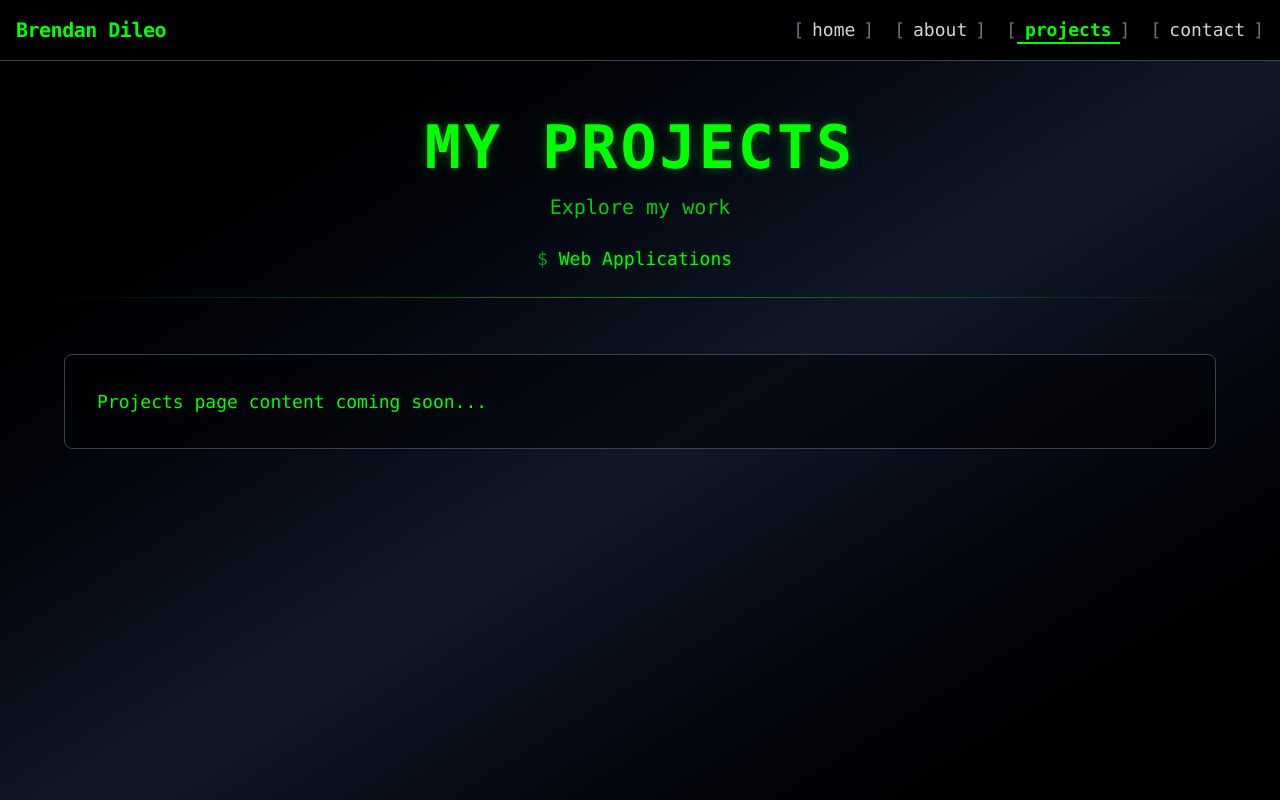
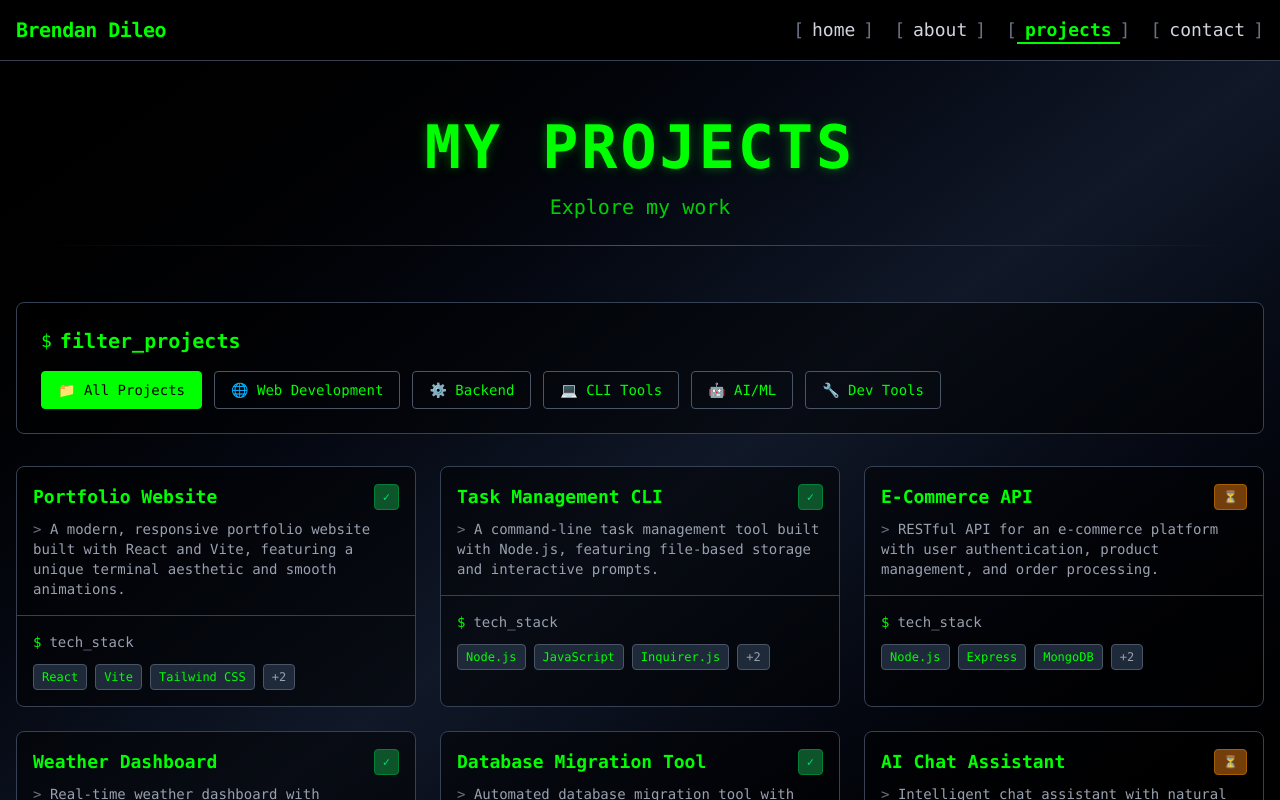
Before and after one commit to brendanddev/brendans-website, a React (Vite) app in the folder frontend/: page /projects in a window 1280 px wide. Shown: the top 800 px of the page. Built offline with nearby package versions, Linux system fonts and the light colour scheme.

Commit message:
Implement CategoryFilter and update Projects page to use reusable components

```diff
--- a/frontend/src/components/Projects/CategoryFilter.jsx
+++ b/frontend/src/components/Projects/CategoryFilter.jsx
@@ -3,5 +3,36 @@
  * @file CategoryFilter.jsx
  * @author Brendan Dileo, June 2025
  *
- *
+ * Renders the category filter buttons for the Projects page.
  */
+
+
+const CategoryFilter = ({ categories, selectedCategory, onSelectCategory }) => {
+  return (
+    <div className="mb-8">
+      <div className="bg-black/50 border border-gray-700 rounded-lg p-6">
+        <div className="flex items-center gap-2 mb-4">
+          <span className="text-[#00ff00] font-mono text-lg">$</span>
+          <h2 className="text-[#00ff00] font-mono text-xl font-bold">filter_projects</h2>
+        </div>
+        <div className="flex flex-wrap gap-3">
+          {categories.map(category => (
+            <button
+              key={category.key}
+              onClick={() => onSelectCategory(category.key)}
+              className={`px-4 py-2 rounded border font-mono text-sm transition-colors duration-300 ${
+                selectedCategory === category.key
+                  ? 'bg-[#00ff00] text-black border-[#00ff00]'
+                  : 'bg-transparent text-[#00ff00] border-gray-600 hover:border-[#00ff00] hover:bg-[#00ff00]/10'
+              }`}
+            >
+              {category.icon} {category.label}
+            </button>
+          ))}
+        </div>
+      </div>
+    </div>
+  );
+};
+
+export default CategoryFilter;
--- a/frontend/src/components/Projects/ProjectsGrid.jsx
+++ b/frontend/src/components/Projects/ProjectsGrid.jsx
@@ -8,8 +8,9 @@
 
 
 import { motion, AnimatePresence } from 'framer-motion';
-import ProjectCard from './ProjectCard';
-import { containerVariants } from './motionVariants';
+import { containerVariants } from '../../animations/projectsVariants';
+
+import ProjectCard from './ProjectsCard';
 
 
 const ProjectsGrid = ({ projects, onSelectProject, projectCardVariants }) => {
--- a/frontend/src/pages/About.jsx
+++ b/frontend/src/pages/About.jsx
@@ -6,24 +6,22 @@
  * The About page for my portfolio website
 */
 
+
+import { useState } from 'react';
+import { motion } from 'framer-motion';
+import { educationData, skillsData } from '../data/aboutData';
+import { containerVariants, itemVariants } from '../animations/aboutVariants';
+
 import Header from '../components/Header';
 import EducationSection from '../components/About/EducationSection';
 import SkillsSection from '../components/About/SkillsSection';
 import ResumeSection from '../components/About/ResumeSection';
 import AboutMeSection from '../components/About/AboutSection';
 import AboutModal from '../components/About/AboutModal';
-import { educationData, skillsData } from '../data/aboutData';
+
 
 const About = () => {
   const [isModalOpen, setIsModalOpen] = useState(false);
-
-
-  const containerVariants = {
-    hidden: { opacity: 0 },
-    visible: { opacity: 1, transition: { staggerChildren: 0.2 } }
-  };
-
-  const itemVariants = { hidden: { opacity: 0, y: 20 }, visible: { opacity: 1, y: 0 } };
 
   return (
     <div className="min-h-screen bg-gradient-to-br from-black via-gray-900 to-black">
--- a/frontend/src/pages/Projects.jsx
+++ b/frontend/src/pages/Projects.jsx
@@ -6,31 +6,64 @@
  * The projects page for my portfolio-website
  */
 
+import { useState } from 'react';
+import { motion } from 'framer-motion';
+import { projectsData, categories } from '../data/projectsData';
+import { containerVariants, itemVariants, projectCardVariants } from '../animations/projectsVariants';
+
 import Header from '../components/Header';
+import CategoryFilter from '../components/Projects/CategoryFilter';
+import ProjectModal from '../components/Projects/ProjectModal';
+import ProjectsGrid from '../components/Projects/ProjectsGrid';
+
 
 const Projects = () => {
-    const typedTexts = [
-        "My Portfolio Projects",
-        "Web Applications",
-        "Full Stack Solutions",
-        "Innovation & Creativity"
-    ];
+    const [selectedCategory, setSelectedCategory] = useState('all');
+    const [selectedProject, setSelectedProject] = useState(null);
+
+    const filteredProjects = selectedCategory === 'all'
+        ? projectsData
+        : projectsData.filter(project => project.category === selectedCategory);
+
 
     return (
     <div className="min-h-screen bg-gradient-to-br from-black via-gray-900 to-black">
       <div className="container mx-auto px-4 py-8">
+
+        {/* Page Header */}
         <Header
           title="MY PROJECTS"
           subtitle="Explore my work"
-                    typedTexts={typedTexts}
         />
-                <div className="max-w-6xl mx-auto">
-                    <div className="bg-black/50 border border-gray-700 rounded-lg p-8">
-                        <p className="text-[#00ff00] font-mono text-lg leading-relaxed">
-                            Projects page content coming soon...
-                        </p>
-                    </div>
-                </div>
+
+        <motion.div
+          className="max-w-7xl mx-auto"
+          variants={containerVariants}
+          initial="hidden"
+          animate="visible"
+        >
+          {/* Category Filter */}
+          <motion.div variants={itemVariants} className="mb-8">
+            <CategoryFilter
+              categories={categories}
+              selectedCategory={selectedCategory}
+              onSelectCategory={setSelectedCategory}
+            />
+          </motion.div>
+
+          {/* Projects Grid */}
+          <ProjectsGrid
+            projects={filteredProjects}
+            onSelectProject={setSelectedProject}
+            projectCardVariants={projectCardVariants}
+          />
+        </motion.div>
+
+        {/* Project Detail Modal */}
+        <ProjectModal
+          project={selectedProject}
+          onClose={() => setSelectedProject(null)}
+        />
       </div>
     </div>
   );
```
Lines whose indentation alone changed are shown as unchanged.
